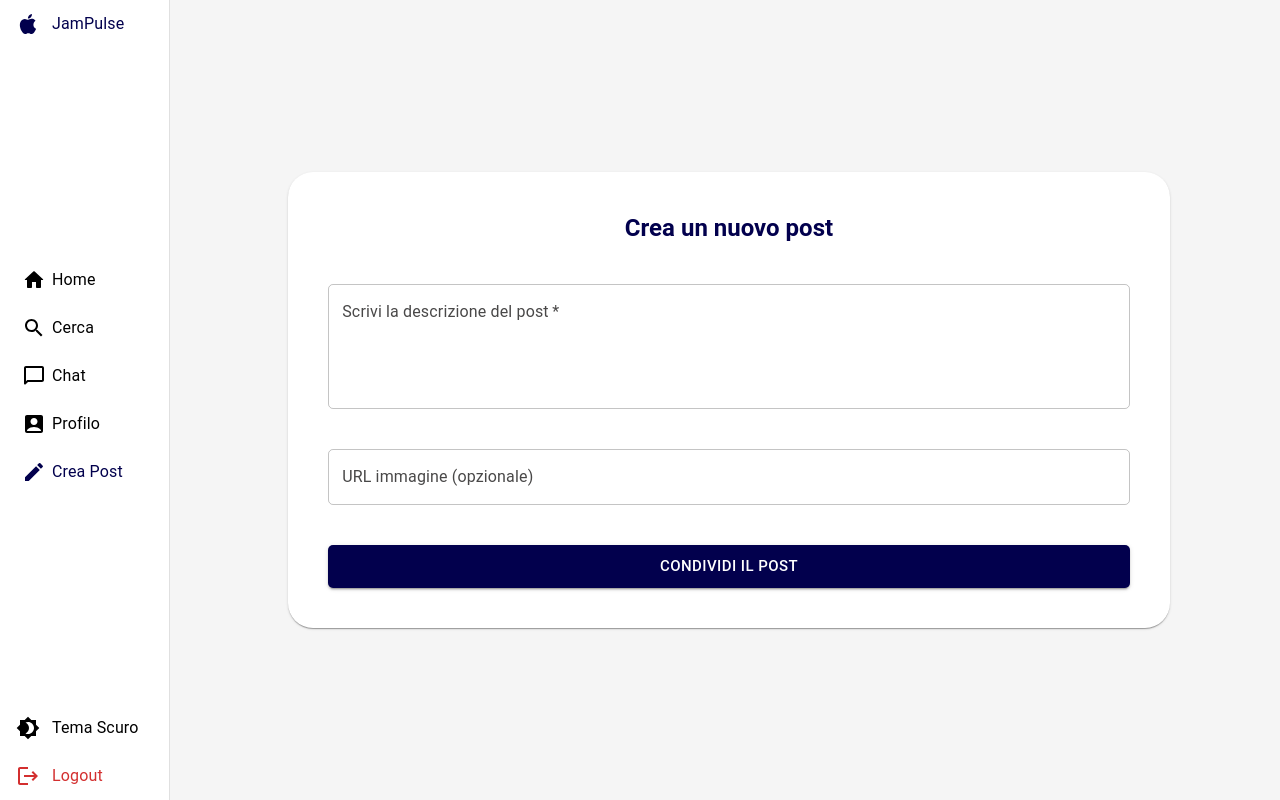
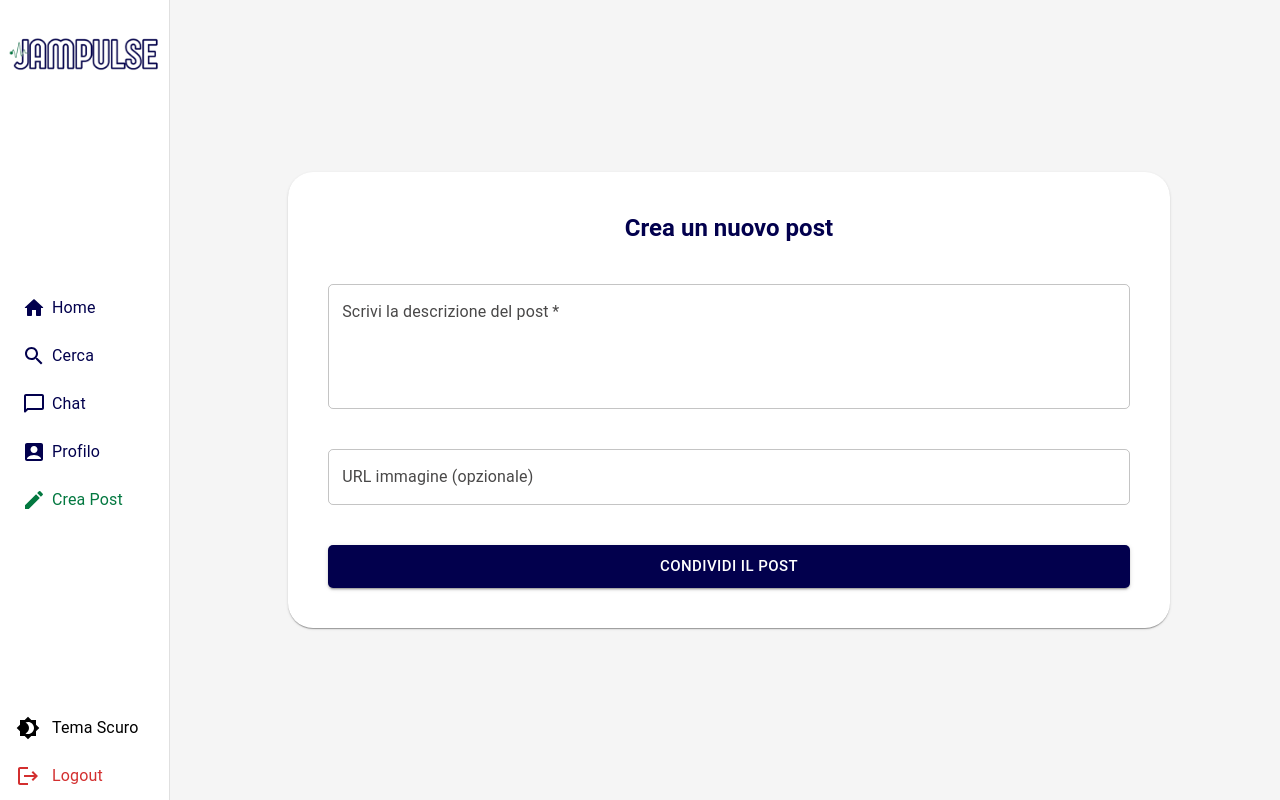
Before and after one commit to LucaMicroscope/JamPulse, a React (Vite) app in the folder frontend/: page /create in a window 1280 px wide. Built offline with nearby package versions, Linux system fonts and the light colour scheme; sample sign-in values are in the browser's storage.

Commit message:
Update Sidebar.jsx
Inseriti i loghi nella sidebar

```diff
--- a/frontend/src/components/Sidebar.jsx
+++ b/frontend/src/components/Sidebar.jsx
@@ -1,22 +1,18 @@
-import Drawer from "@mui/material/Drawer";
-import List from "@mui/material/List";
-import ListItemIcon from "@mui/material/ListItemIcon";
-import ListItemText from "@mui/material/ListItemText";
-import ListItemButton from "@mui/material/ListItemButton";
+// 1. Librerie esterne (Routing)
+import { NavLink, useNavigate } from "react-router-dom";
+// 2. Componenti Material-UI Core
+import { Box, Drawer, List, ListItemButton, ListItemIcon, ListItemText, Stack, useTheme } from "@mui/material";
+// 3. Icone Material-UI
+import HomeRoundedIcon from "@mui/icons-material/HomeRounded";
+import SearchIcon from "@mui/icons-material/Search";
 import ChatBubbleOutlineRoundedIcon from "@mui/icons-material/ChatBubbleOutlineRounded";
-import AppleIcon from "@mui/icons-material/Apple";
-import SearchIcon from "@mui/icons-material/Search";
 import AccountBoxRoundedIcon from "@mui/icons-material/AccountBoxRounded";
-import HomeRoundedIcon from "@mui/icons-material/HomeRounded";
+import CreateIcon from '@mui/icons-material/Create';
 import LogoutIcon from '@mui/icons-material/Logout';
-import CreateIcon from '@mui/icons-material/Create';
-import { NavLink } from "react-router-dom";
-import { Icon, Stack, Typography } from "@mui/material";
-import { useAuth } from "../context/AuthContext";
-import { useNavigate } from "react-router-dom";
-import { useTheme } from "@mui/material/styles";
 import Brightness4Icon from '@mui/icons-material/Brightness4'; // Luna
 import Brightness7Icon from '@mui/icons-material/Brightness7'; // Sole
+// 4. Context e Hook locali
+import { useAuth } from "../context/AuthContext";
 import { useColorMode } from "../context/ThemeContext";
 
 // Definisce le voci della sidebar come un array di oggetti.
@@ -63,17 +59,34 @@ export default function Sidebar() {
       {/* Contenitore principale della sidebar con layout verticale e spazio tra le sezioni. */}
       <Stack sx={{ justifyContent: 'space-between', flexGrow: 1 }}>
         {/* Sezione superiore: brand o home link. */}
-        <Stack>
+        <Stack sx={{ p: 1 }}>
           <NavLink
             to='/'
             style={{
               textDecoration: 'none'
             }}
           >
-            <ListItemButton sx={{ color: 'primary.main' }}>
-              <ListItemIcon sx={{ color: 'inherit' }}><AppleIcon /></ListItemIcon>
-              <ListItemText sx={{ display: { xs: 'none', sm: 'block' }, color: "inherit" }}>JamPulse</ListItemText>
-            </ListItemButton>
+            {/* 1. LOGO ESTESO (Testo + Icona) - Visibile solo su schermi grandi (sm in su) */}
+            <Box
+              component="img"
+              src={theme.palette.mode === 'dark' ? "/Logo/DesktopDark.png" : "/Logo/DesktopLight.png"}
+              alt="JamPulse Logo"
+              sx={{
+                display: { xs: 'none', sm: 'block' },
+                width: '100%'
+              }}
+            />
+
+            {/* 2. LOGO RIDOTTO (Solo J) - Visibile solo su smartphone (xs) */}
+            <Box
+              component="img"
+              src={theme.palette.mode === 'dark' ? "/Logo/MobileDark.png" : "/Logo/MobileLight.png"}
+              alt="JamPulse Logo Icon"
+              sx={{
+                display: { xs: 'block', sm: 'none' },
+                width:'100%'
+              }}
+            />
           </NavLink>
         </Stack>
 
@@ -87,7 +100,7 @@ export default function Sidebar() {
                 key={item.label}
                 style={({ isActive }) => ({
                   textDecoration: 'none',
-                  color: isActive ? theme.palette.primary.main : theme.palette.text.primary,
+                  color: isActive ? theme.palette.secondary.main : theme.palette.primary.main
                 })}
               >
                 <ListItemButton sx={{ justifyContent: 'center' }}>
```
